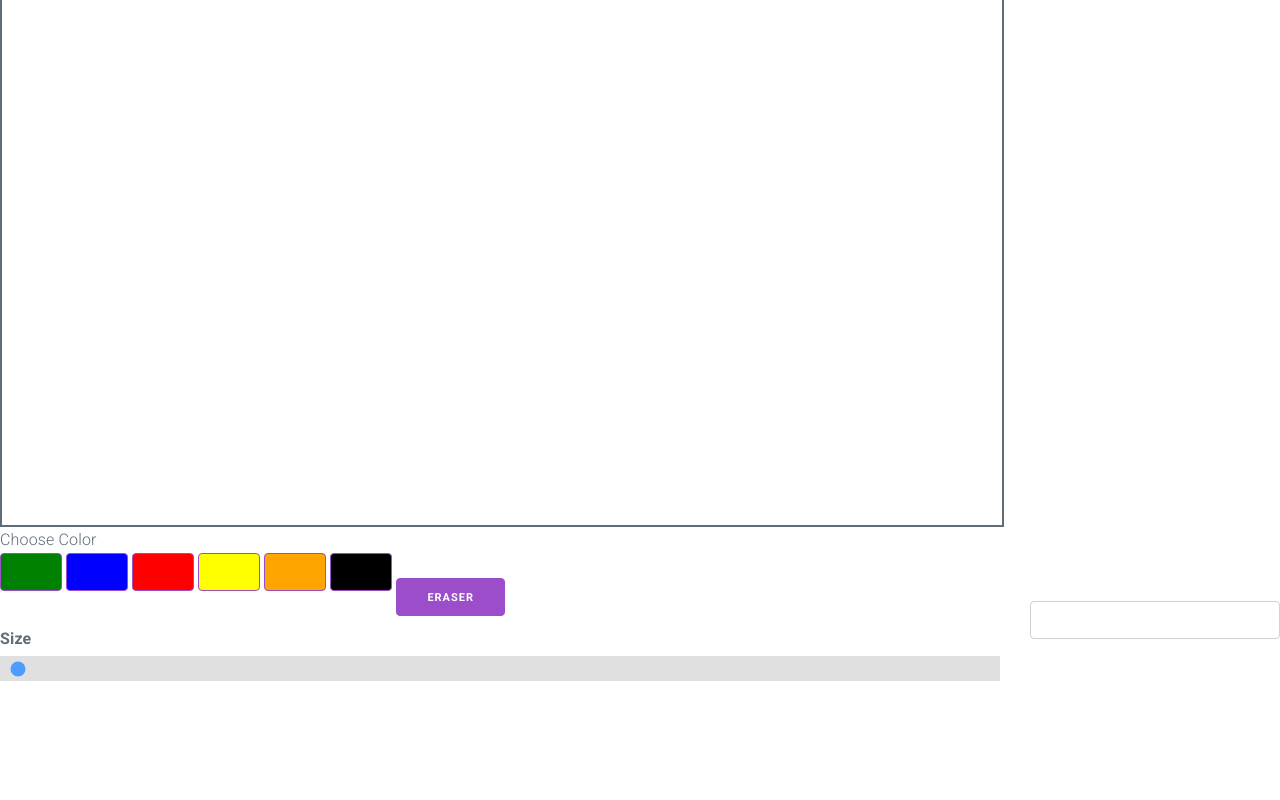
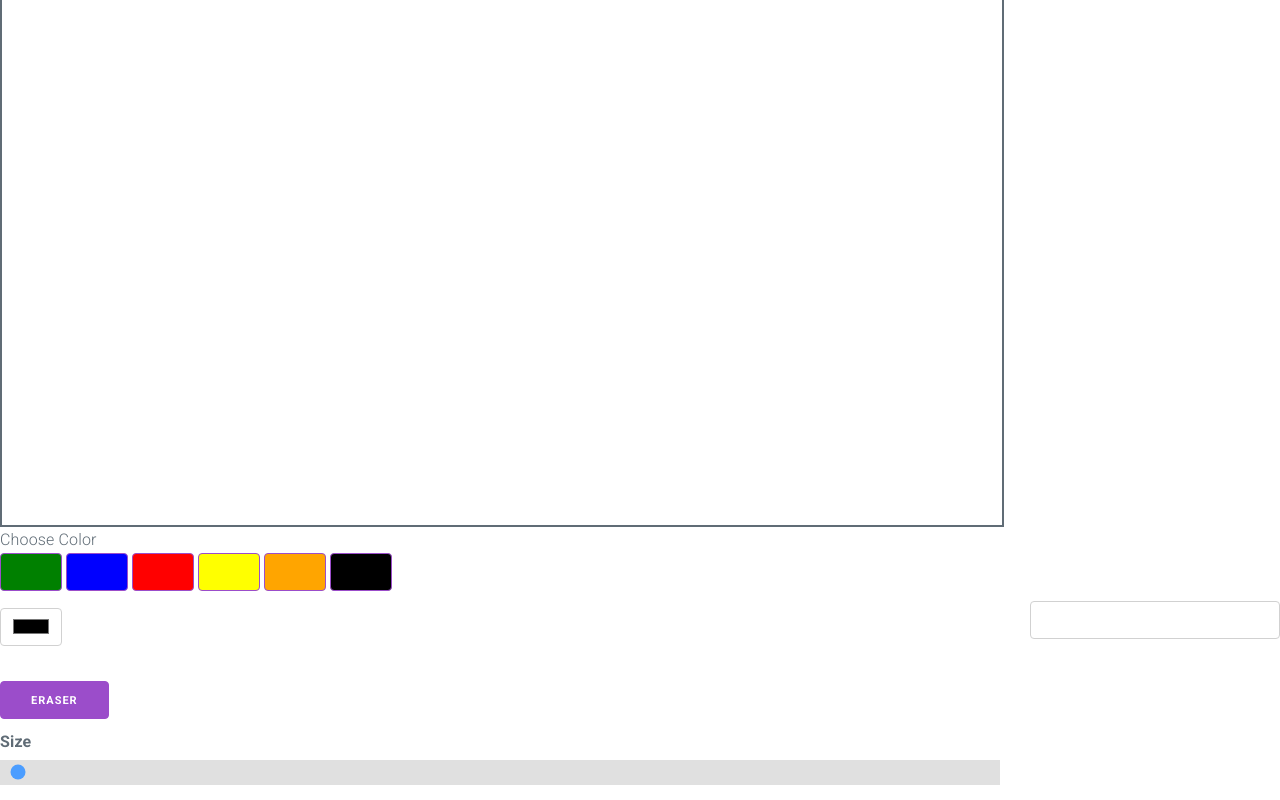
Before and after one commit to henrixapp/zeichenbrett, a plain HTML site: page index.html in a window 1280 px wide. Shown: the part 352-1152 px from the top of the page. Before the commit the page ends 1048 px from the top, so only its background shows below. Drawn offline with nearby package versions, Linux system fonts and the light colour scheme.

Commit message:
custom color

```diff
--- a/index.html
+++ b/index.html
@@ -172,7 +172,9 @@
             else y = document.getElementById("diameterRange").value;
 
         }
-
+        function colorcustom(obj){
+            x= obj.value;
+        }
         function draw() {
             if (drawing) {
                 ctx.beginPath();
@@ -266,14 +268,21 @@
     <style type="text/css">
         /* The slider itself */
         .slider {
-  -webkit-appearance: none;  /* Override default CSS styles */
+            -webkit-appearance: none;
+            /* Override default CSS styles */
             appearance: none;
-  width: 1000px; /* Full-width */
-  height: 25px; /* Specified height */
-  background: #d3d3d3; /* Grey background */
-  outline: none; /* Remove outline */
-  opacity: 0.7; /* Set transparency (for mouse-over effects on hover) */
-  -webkit-transition: .2s; /* 0.2 seconds transition on hover */
+            width: 1000px;
+            /* Full-width */
+            height: 25px;
+            /* Specified height */
+            background: #d3d3d3;
+            /* Grey background */
+            outline: none;
+            /* Remove outline */
+            opacity: 0.7;
+            /* Set transparency (for mouse-over effects on hover) */
+            -webkit-transition: .2s;
+            /* 0.2 seconds transition on hover */
             transition: opacity .2s;
         }
     </style>
@@ -288,14 +297,16 @@
                 <div class="column">
                     <div>Choose Color</div>
                     <div class="button" style="background:green;" id="green" onclick="color(this)"></div>
-                    <div class="button"  style="background:blue;" id="blue" onclick="color(this)"></div>
-                    <div class="button"  style="background:red;" id="red" onclick="color(this)"></div>
-                    <div class="button"  style="background:yellow;" id="yellow" onclick="color(this)"></div>
-                    <div class="button"  style="background:orange;" id="orange" onclick="color(this)"></div>
-                    <div class="button"  style="background:black;" id="black" onclick="color(this)"></div>
-                    <div class="button" >Eraser</div>
-                    <div class="button" style="background:white;border:4px solid;" id="white"
-                        onclick="color(this)">
+                    <div class="button" style="background:blue;" id="blue" onclick="color(this)"></div>
+                    <div class="button" style="background:red;" id="red" onclick="color(this)"></div>
+                    <div class="button" style="background:yellow;" id="yellow" onclick="color(this)"></div>
+                    <div class="button" style="background:orange;" id="orange" onclick="color(this)"></div>
+                    <div class="button" style="background:black;" id="black" onclick="color(this)"></div>
+                    <div>
+                        <input type="color" id="custom" name="color"
+                               value="#000" class="button" style="width:62.22px" onchange="colorcustom(this)"></div>
+                    <div class="button">Eraser</div>
+                    <div class="button" style="background:white;border:4px solid;" id="white" onclick="color(this)">
                     </div>
 
                     <label>Size</label>
```
Lines whose indentation alone changed are shown as unchanged.
